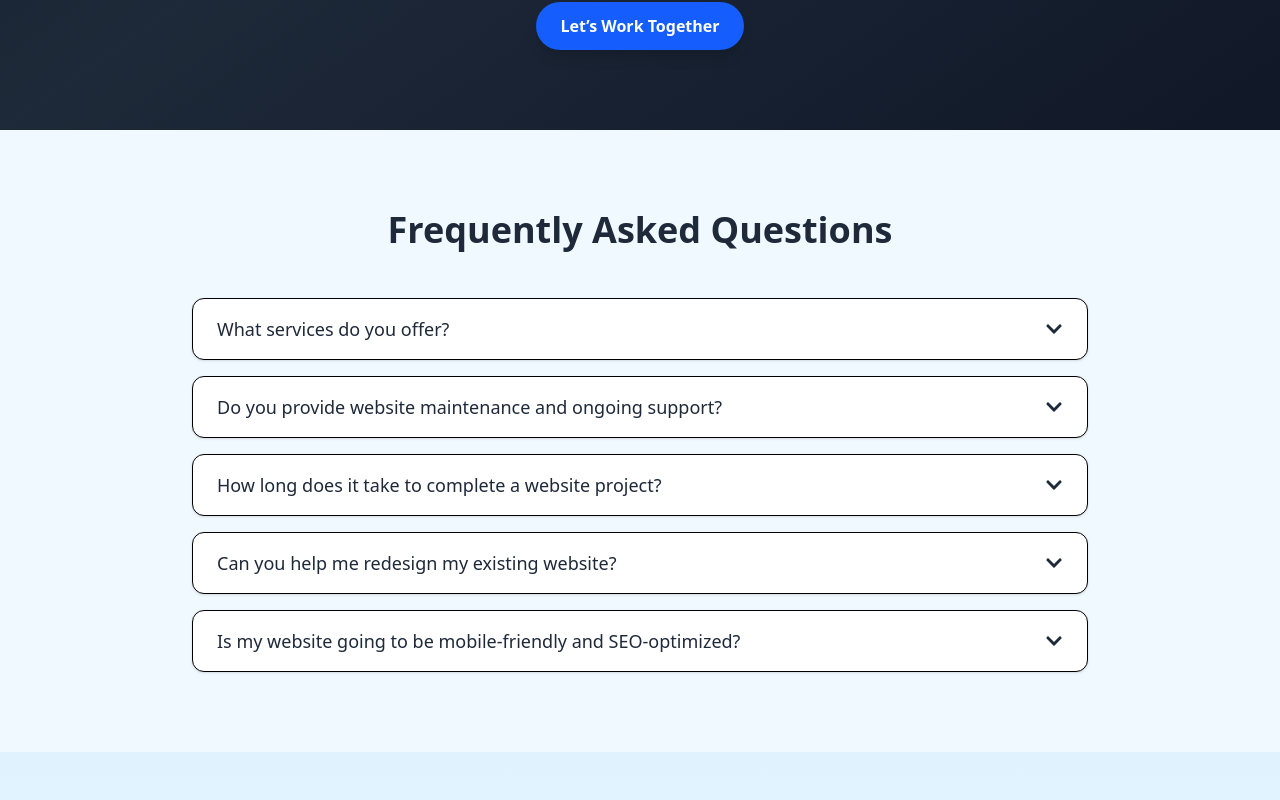
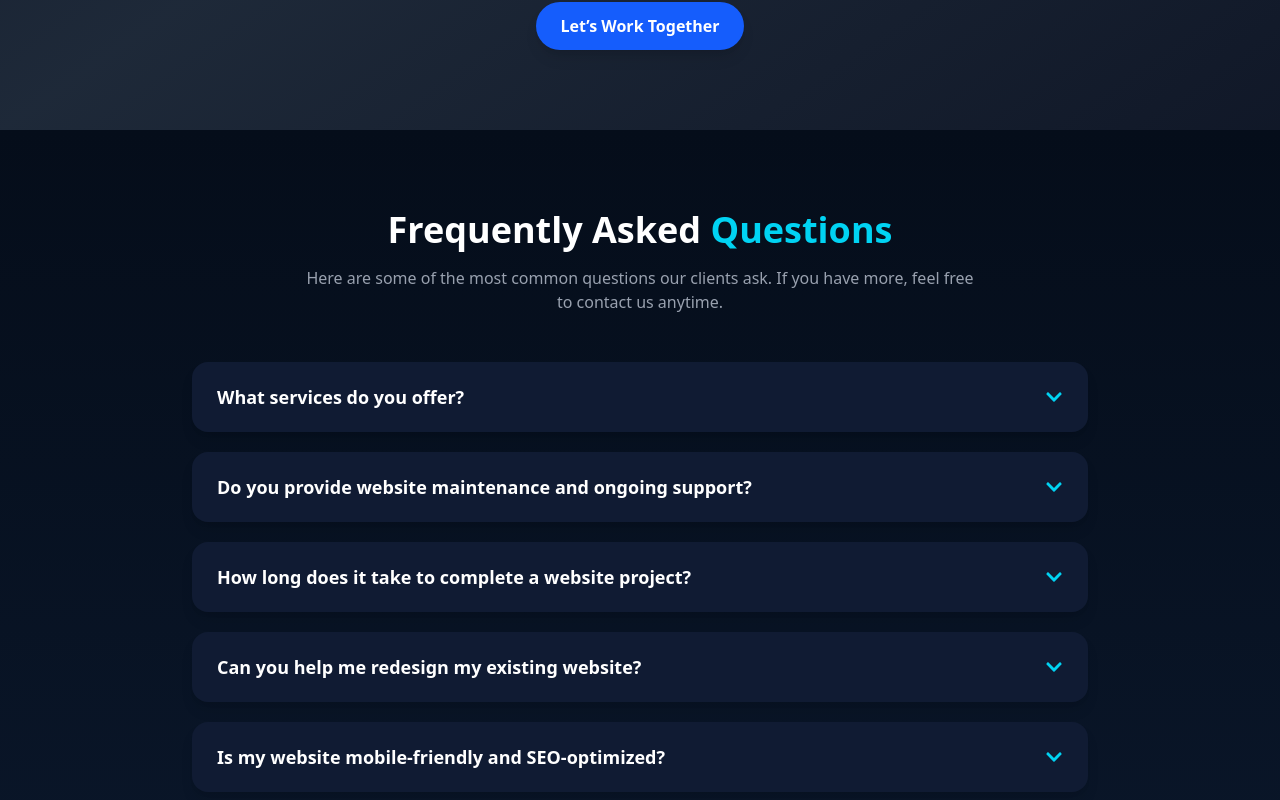
Before and after one commit to nurulazam-dev/mna-web-programming_v1, a Next.js app: page / in a window 1280 px wide. Shown: the part 5620-6420 px from the top of the page. Built offline with nearby package versions, Linux system fonts and the light colour scheme.

Commit message:
FAQ component  update

```diff
--- a/app/components/FAQ.tsx
+++ b/app/components/FAQ.tsx
@@ -8,27 +8,27 @@ const faqs = [
   {
     question: "What services do you offer?",
     answer:
-      "At MNA Web Programming, we offer a comprehensive range of services including responsive web design, custom web development, mobile app development, e-commerce solutions, UI/UX design, and an online platform for learning web development through hands-on tutorials and projects.",
+      "At MNA Web Programming, we offer responsive web design, custom web development, mobile app development, e-commerce solutions, UI/UX design, and an online platform for learning web development with hands-on tutorials.",
   },
   {
     question: "Do you provide website maintenance and ongoing support?",
     answer:
-      "Absolutely! We provide reliable maintenance packages that include bug fixing, content updates, security monitoring, speed optimization, and feature enhancements to ensure your website stays up-to-date and runs smoothly.",
+      "Yes! We provide maintenance packages with bug fixing, content updates, security monitoring, speed optimization, and feature enhancements.",
   },
   {
     question: "How long does it take to complete a website project?",
     answer:
-      "The timeline depends on the complexity and features of your project. On average, a basic website takes 1 to 2 weeks, while more advanced or custom websites can take 3 to 6 weeks. We'll give you a detailed timeline after the initial consultation.",
+      "Timelines depend on complexity. Basic sites take 1–2 weeks, while advanced sites may take 3–6 weeks. We’ll provide a detailed plan after consultation.",
   },
   {
     question: "Can you help me redesign my existing website?",
     answer:
-      "Yes, we specialize in website redesigns! Whether you need a modern refresh, improved user experience, or better performance, we can revamp your existing site to align with current trends and your business goals.",
+      "Absolutely! We can modernize your site, improve UX, and enhance performance while aligning with your business goals.",
   },
   {
-    question: "Is my website going to be mobile-friendly and SEO-optimized?",
+    question: "Is my website mobile-friendly and SEO-optimized?",
     answer:
-      "Definitely! All our websites are mobile-responsive, optimized for fast loading, and follow SEO best practices to improve your visibility on search engines.",
+      "Yes! All our websites are fully responsive, fast-loading, and built with SEO best practices for higher search rankings.",
   },
 ];
 
@@ -39,41 +39,59 @@ const FAQ = () => {
     setActiveIndex(activeIndex === index ? null : index);
 
   return (
-    <section className="py-20 px-4 bg-sky-50" id="faq">
+    <section
+      id="faq"
+      className="py-20 px-6 bg-gradient-to-b from-[#050d1a] to-[#0a1629] text-white relative"
+    >
       <div className="max-w-4xl mx-auto">
-        <h2 className="text-4xl font-bold text-center text-gray-800 mb-12">
-          Frequently Asked Questions
+        <h2 className="text-4xl font-bold text-center mb-4">
+          Frequently Asked <span className="text-cyan-400">Questions</span>
         </h2>
+        <p className="text-gray-400 text-center max-w-2xl mx-auto mb-12">
+          Here are some of the most common questions our clients ask. If you
+          have more, feel free to contact us anytime.
+        </p>
 
-        <div className="space-y-4">
+        <div className="space-y-5">
           {faqs.map((faq, i) => (
-            <div
+            <motion.div
               key={i}
-              className="bg-white shadow-sm rounded-xl overflow-hidden border"
+              initial={{ opacity: 0, y: 20 }}
+              whileInView={{ opacity: 1, y: 0 }}
+              viewport={{ once: true }}
+              transition={{ duration: 0.3, delay: i * 0.1 }}
+              className="rounded-2xl overflow-hidden border border-transparent bg-[#101b33] hover:border-cyan-400 transition-all duration-300 shadow-lg hover:shadow-cyan-500/20"
             >
+              {/* Question */}
               <button
                 onClick={() => toggle(i)}
-                className="w-full flex items-center justify-between text-left px-6 py-4 text-lg font-medium text-gray-800 hover:bg-sky-100 transition"
+                className="w-full flex items-center justify-between px-6 py-5 text-lg font-semibold hover:text-cyan-400 transition"
               >
-                {faq.question}
-                <span className="ml-2 text-primary">
+                <span>{faq.question}</span>
+                <motion.span
+                  animate={{ rotate: activeIndex === i ? 180 : 0 }}
+                  transition={{ duration: 0.3 }}
+                  className="ml-2 text-cyan-400"
+                >
                   {activeIndex === i ? <FaChevronUp /> : <FaChevronDown />}
-                </span>
+                </motion.span>
               </button>
 
+              {/* Answer */}
               <AnimatePresence>
                 {activeIndex === i && (
                   <motion.div
                     initial={{ opacity: 0, height: 0 }}
                     animate={{ opacity: 1, height: "auto" }}
                     exit={{ opacity: 0, height: 0 }}
-                    className="px-6 pb-4 text-gray-600 text-base"
+                    transition={{ duration: 0.3 }}
+                    className="px-6 pb-5 text-gray-300 text-base leading-relaxed"
                   >
                     {faq.answer}
                   </motion.div>
                 )}
               </AnimatePresence>
-            </div>
+            </motion.div>
           ))}
         </div>
       </div>
```
